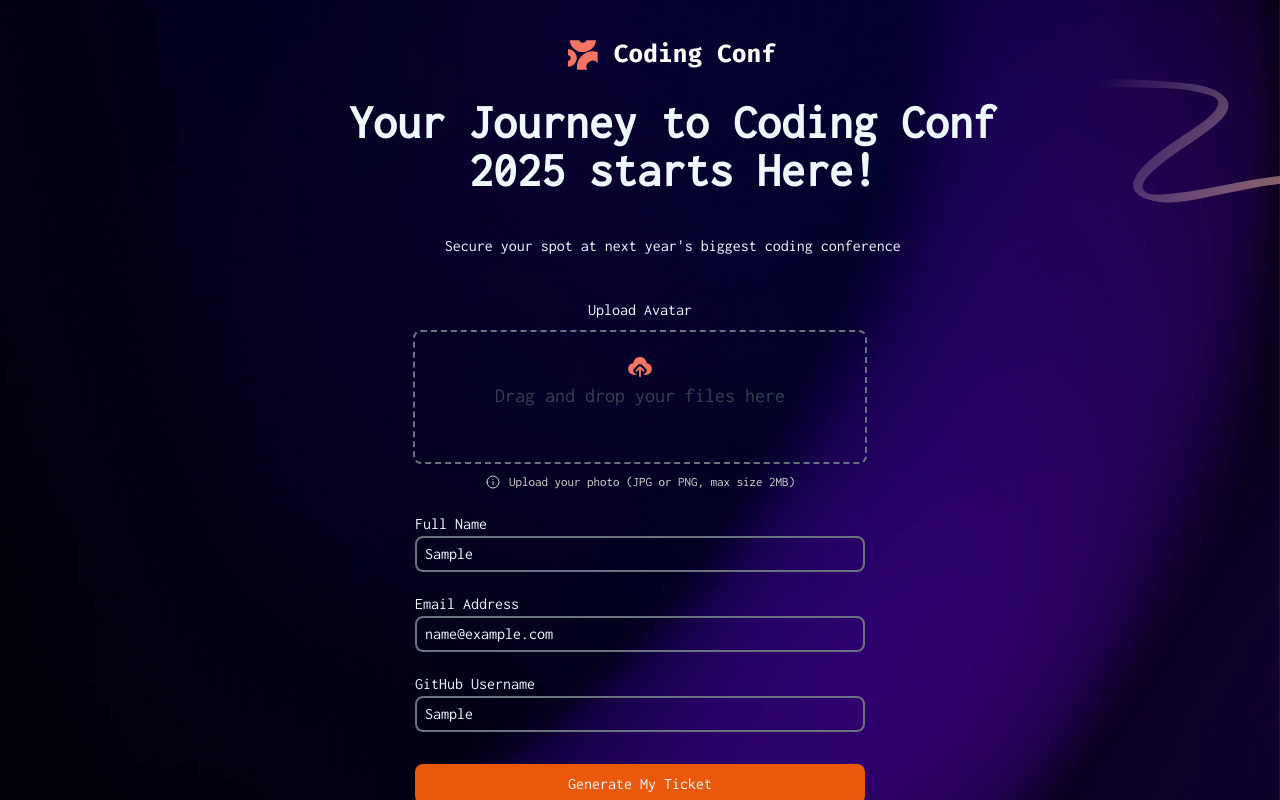
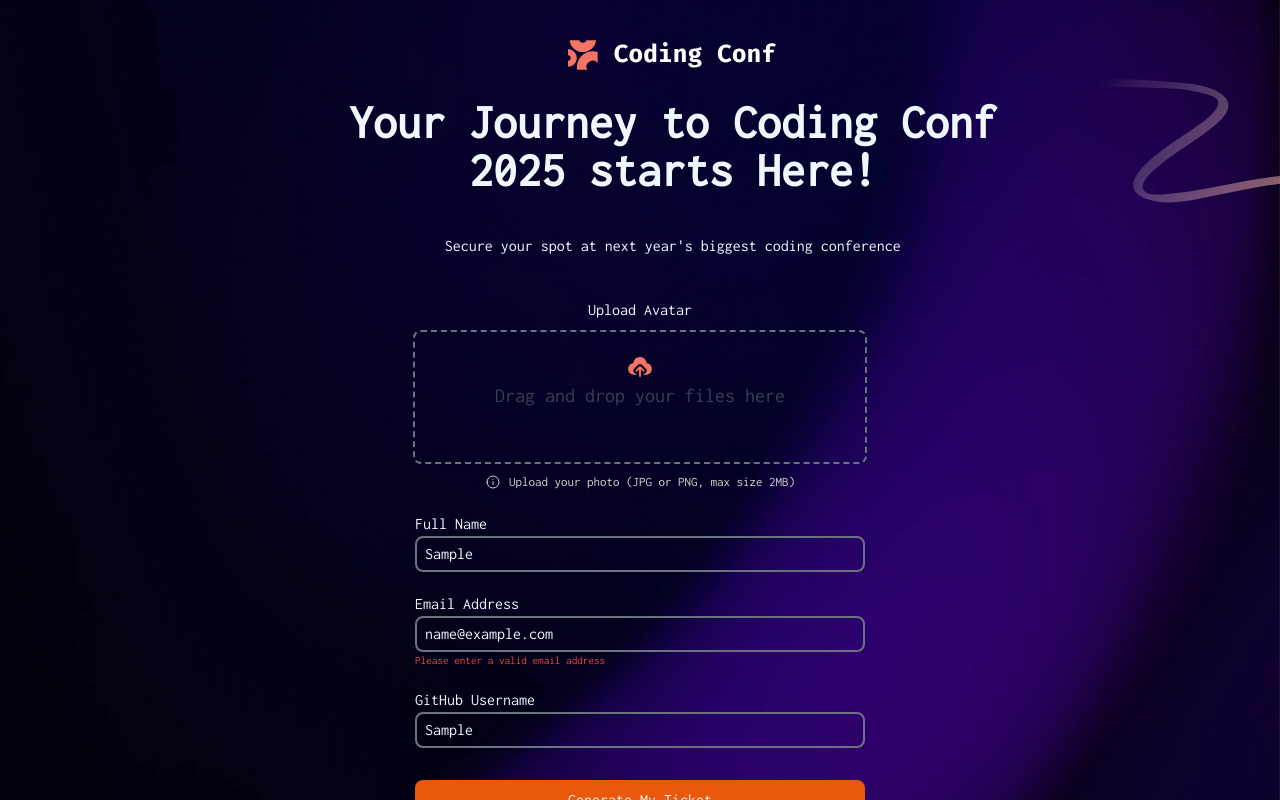
Before and after one commit to mohadeseSadri/Conference-ticket-generator, a React (Vite) app in the folder Conference ticket generator/: page / in a window 1280 px wide. Both pictures are taken after typing "Sample", "name@example.com", "Sample" into the empty fields and a click on the button "Generate My Ticket". Shown: the top 800 px of the page. Built offline with nearby package versions, Linux system fonts and the light colour scheme; a web font is replaced by a local one.

Commit message:
Handling error email

```diff
--- a/Conference ticket generator/src/Components/Inputs.tsx
+++ b/Conference ticket generator/src/Components/Inputs.tsx
@@ -1,6 +1,32 @@
+import { useState } from "react";
+
 function Inputs() {
+  const [email, ] = useState("");
+  const [error, setError] = useState("");
+  const validateEmail = (input: string) => {
+    const emailRegex = /^[^\s@]+@[^\s@]+\.[^\s@]+$/;
+    return emailRegex.test(input);
+  };
+
+  const handleSubmit = (event: React.FormEvent<HTMLFormElement>) => {
+    event.preventDefault();
+
+    if (!email) {
+      setError("Please enter your email");
+      return;
+    }
+
+    if (!validateEmail(email)) {
+      setError("Invalid email format");
+      return;
+    }
+
+    setError("");
+    console.log("Email is valid:", email);
+  };
   return (
     <>
+      <form onSubmit={handleSubmit}>
         <div className="flex items-center justify-center">
           <div>
             <div>
@@ -22,6 +48,7 @@ function Inputs() {
                   placeholder="example@email.com"
                 />
               </div>
+              {error && <p className="text-red-500 text-[70%]">Please enter a valid email address</p>}
             </div>
 
             <div>
@@ -36,12 +63,16 @@ function Inputs() {
             </div>
 
             <div className="flex items-center justify-center">
-            <button type="button" className="w-[450px] bg-orange-600 mt-8 rounded-lg px-6 py-2">
+              <button
+                type="submit"
+                className="w-[450px] bg-orange-600 mt-8 rounded-lg px-6 py-2"
+              >
                 Generate My Ticket
               </button>
             </div>
           </div>
         </div>
+      </form>
     </>
   );
 }
--- a/Conference ticket generator/src/Components/UploadAvatar.tsx
+++ b/Conference ticket generator/src/Components/UploadAvatar.tsx
@@ -116,7 +116,7 @@ function UploadAvatar() {
           </div>
         </div>
         {error ? (
-          <p className="text-red-500 flex items-center justify-center mt-2">
+          <p className="text-red-500 flex items-center justify-center mt-2 text-[70%]">
             {error}
           </p>
         ) : (
```
Lines whose indentation alone changed are shown as unchanged.
